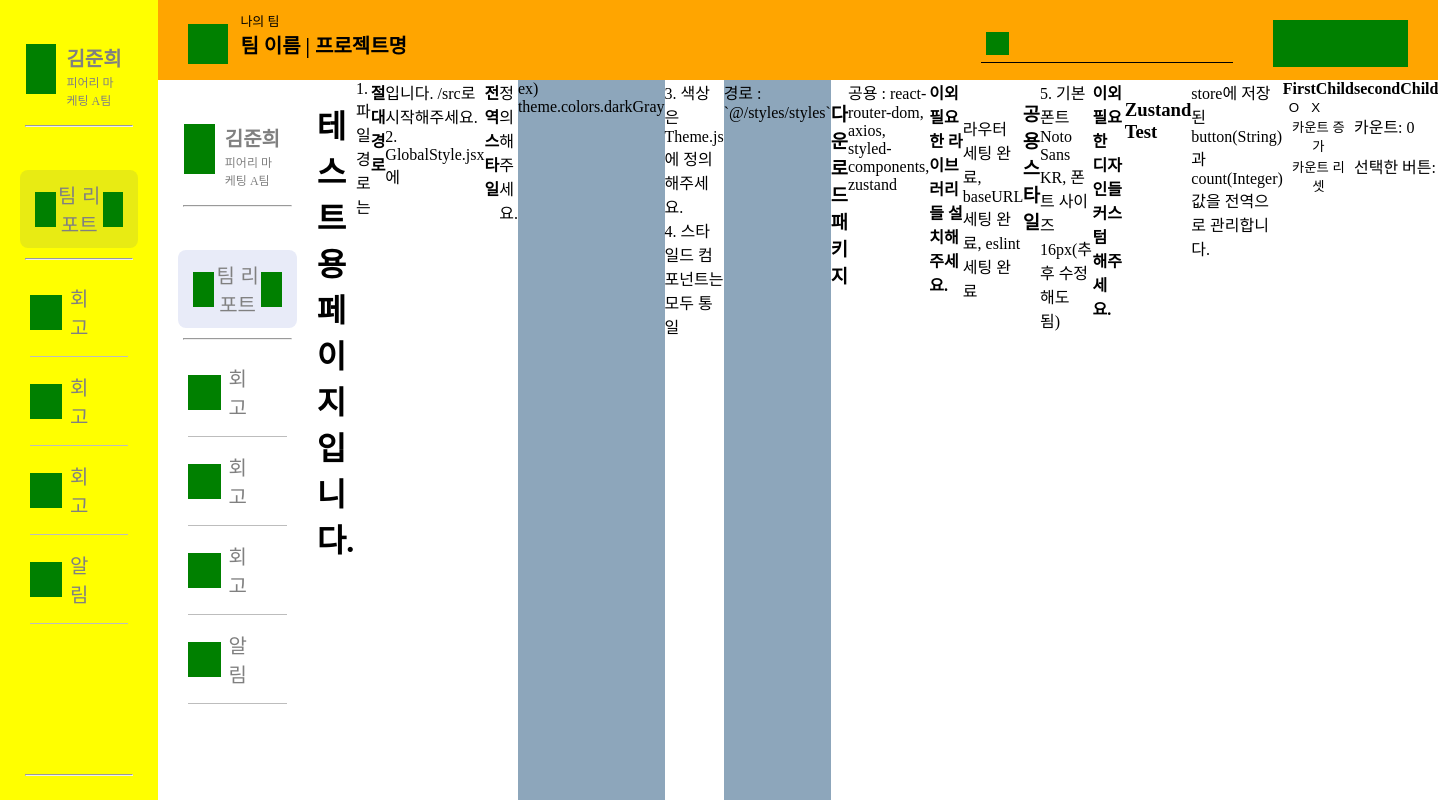
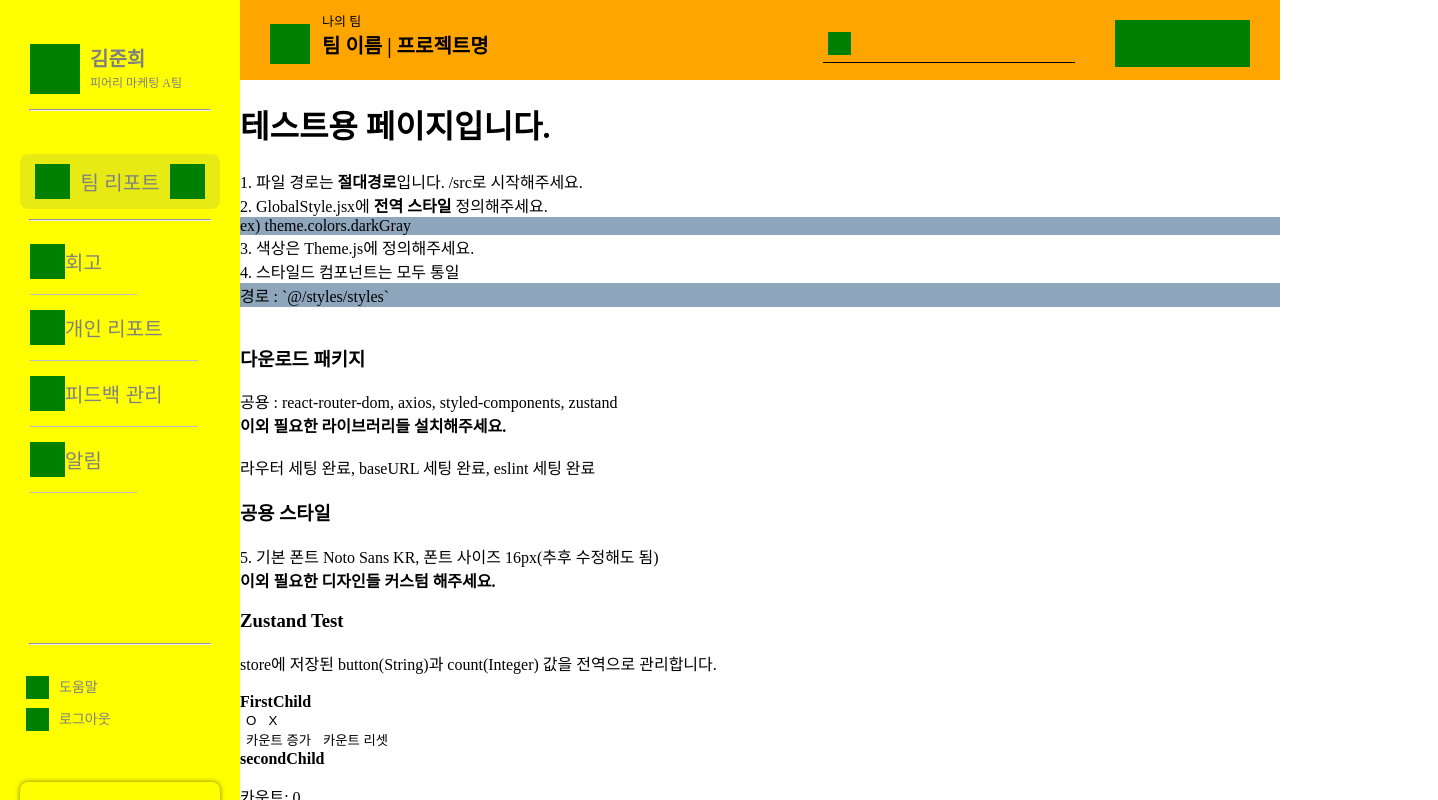
Before and after one commit to bianbbc87/PEERRE-FRONT_TEST, a React (Vite) app: page /test in a window 1280 px wide. Shown: the top 800 px of the page, 1438 px wide, since content can reach past the window. Built offline with nearby package versions, Linux system fonts and the light colour scheme.

Commit message:
FEAT: sidebar navigation, header input event 추가

```diff
--- a/src/components/sidebar/SideBar.jsx
+++ b/src/components/sidebar/SideBar.jsx
@@ -1,8 +1,11 @@
 import styled from "styled-components";
 import SideBarButtonStyle from "/src/components/sidebar/SideBarButtonStyle";
 import HelperButton from "/src/components/sidebar/HelperButton";
+import { useNavigate } from "react-router-dom";
 
 export default function SideBar() {
+    const navigate = useNavigate();
+
   return (
     <Body>
    <BarHeader>
@@ -22,17 +25,29 @@ export default function SideBar() {
             <ButtonImage />
         </ButtonHoverStyle>
         <Hr top="10px"/>
-        <SideBarButtonStyle text="회고"/>
-        <SideBarButtonStyle text="회고"/>
-        <SideBarButtonStyle text="회고"/>
-        <SideBarButtonStyle text="알림"/>
+        <div onClick={() => navigate("/회고")}>
+        <SideBarButtonStyle text="회고" path={"/회고"}/>
+        </div>
+        <div onClick={() => navigate("/개인리포트")}>
+        <SideBarButtonStyle text="개인 리포트" path={"/개인리포트"}/>
+        </div>
+        <div onClick={() => navigate("/피드백관리")}>
+        <SideBarButtonStyle text="피드백 관리" path={"/피드백관리"}/>
+        </div>
+        <div onClick={() => navigate("/알림")}>
+        <SideBarButtonStyle text="알림" path={"/알림"}/>
+        </div>
     </ButtonListBox>
     <Hr top="150px"/>
     <HelperListBox>
+        <div onClick={() => navigate("/도움말")}>
             <HelperButton text="도움말" />
+            </div>
+            <div onClick={() => alert("로그아웃 버튼을 클릭하였습니다. ")}>
             <HelperButton text="로그아웃" />
+            </div>
         </HelperListBox>
-        <CreateTeamButton>
+        <CreateTeamButton onClick={() => alert("팀 스페이스 생성을 클릭하였습니다.")}>
             <CreateTeamImage/>
             팀 스페이스 생성
         </CreateTeamButton>
--- a/src/components/sidebar/SideBarButtonStyle.jsx
+++ b/src/components/sidebar/SideBarButtonStyle.jsx
@@ -1,10 +1,11 @@
 import styled from "styled-components";
 import PropTypes from 'prop-types';
 
-export default function SideBarButtonStyle({ text }) {
+export default function SideBarButtonStyle({ text}) {
+
   return (
     <ButtonWrapper>
-        <ButtonImage />
+        <ButtonImage/>
         {text}
         <EmptyImage />
     </ButtonWrapper>
@@ -37,4 +38,5 @@ export const EmptyImage = styled.div`
 
 SideBarButtonStyle.propTypes = {
     text: PropTypes.string,
+    path: PropTypes.string,
   };
--- a/src/pages/test/TestPage.jsx
+++ b/src/pages/test/TestPage.jsx
@@ -1,12 +1,10 @@
-import { Sample, MainWrapper } from "/src/styles/style";
+import { Sample } from "/src/styles/style";
 import FirstTest from "/src/components/test/FirstTest";
 import SecondTest from "/src/components/test/SecondTest";
-import SideBar from "/src/components/sidebar/SideBar";
 
 export default function TestPage() {
   return (
-    <MainWrapper>
-      <SideBar />
+    <div>
       <h1>테스트용 페이지입니다.</h1>
       1. 파일 경로는 <b>절대경로</b>입니다. {"/src"}로 시작해주세요.
       <br />
@@ -33,6 +31,6 @@ export default function TestPage() {
       store에 저장된 button(String)과 count(Integer) 값을 전역으로 관리합니다. <br /><br />
       <FirstTest />
       <SecondTest />
-      </MainWrapper>
+      </div>
   );
 }
```
